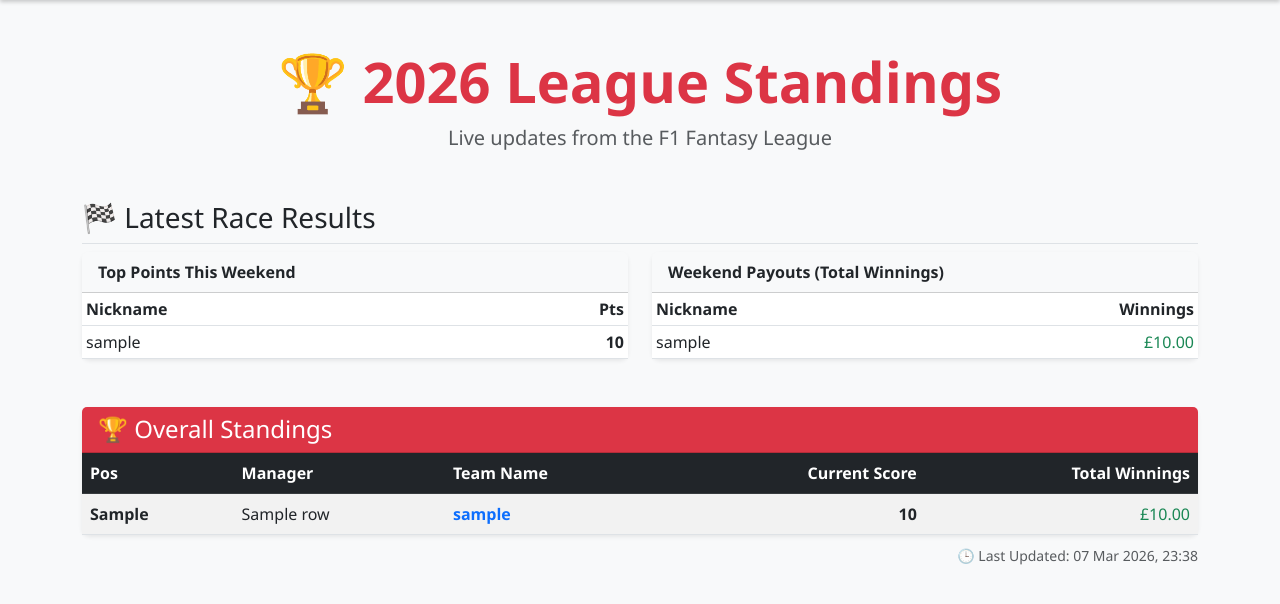
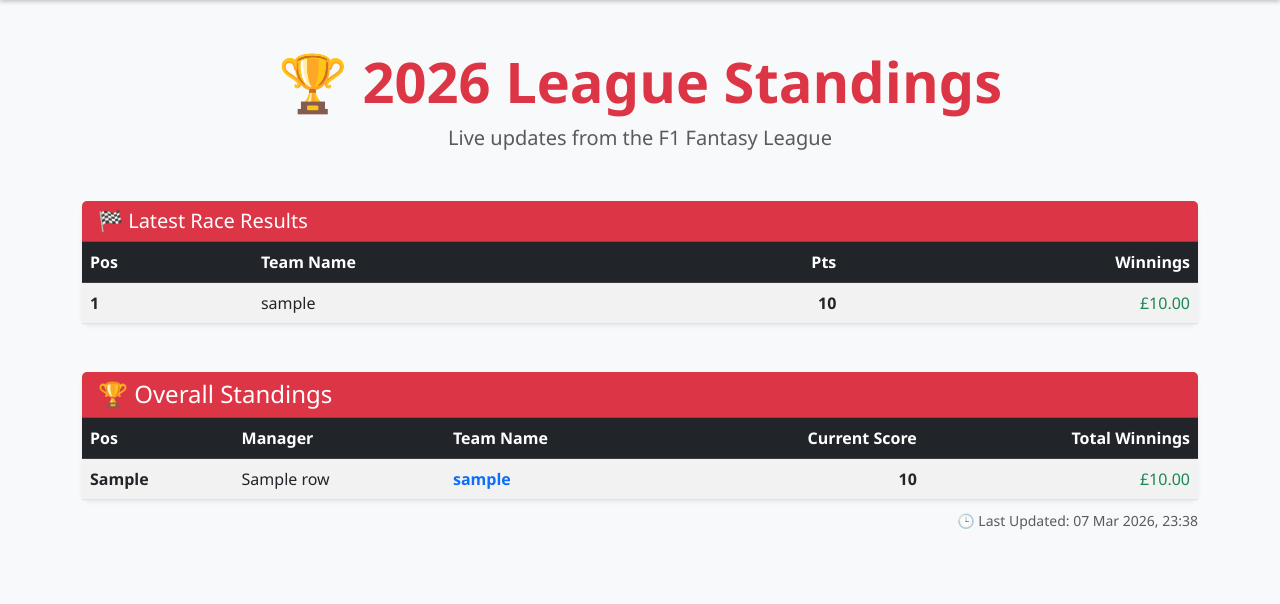
Before and after one commit to clarkey1993/f1-fantasy-2026, a Flask app: template templates/index.html in a window 1280 px wide. Shown: the part 56-660 px from the top of the page. Run offline with Flask 3, Linux system fonts and the light colour scheme; the template is opened without the code that fills it: most values are stand-ins (such as "Sample title", 1, 10 or a date in 2020).

Commit message:
leaderboard ui update

```diff
--- a/app.py
+++ b/app.py
@@ -372,11 +372,10 @@ def home():
 
     if df.empty:
         flash("Could not load league data.", "danger")
-        return render_template('index.html', title="Home", leaderboard=[], top_scorers=[], top_earners=[], notice=notice_msg)
+        return render_template('index.html', title="Home", leaderboard=[], race_results=[], notice=notice_msg)
 
     # 1. Latest Race Recap Data
-    top_scorers = df.sort_values(by='Last Race Pts', ascending=False).head(5)[['Nickname', 'Last Race Pts']].to_dict(orient='records')
-    top_earners = df[df['Total Winnings'] > 0].sort_values(by='Total Winnings', ascending=False).head(5)[['Nickname', 'Total Winnings']].to_dict(orient='records')
+    race_results = df.sort_values(by='Last Race Pts', ascending=False).to_dict(orient='records')
 
     # 2. Main Leaderboard Data
     df = df.sort_values(by=['Current Score', 'Total Winnings'], ascending=False)
@@ -389,7 +388,7 @@ def home():
         row_dict['DisplayPos'] = f"({prev}) {i + 1}"
         leaderboard_data.append(row_dict)
 
-    return render_template('index.html', title="Leaderboard", leaderboard=leaderboard_data, top_scorers=top_scorers, top_earners=top_earners, notice=notice_msg)
+    return render_template('index.html', title="Leaderboard", leaderboard=leaderboard_data, race_results=race_results, notice=notice_msg)
 
 @app.route('/login', methods=['GET', 'POST'])
 def login():
--- a/templates/index.html
+++ b/templates/index.html
@@ -16,42 +16,30 @@
     <!-- Latest Race Recap Section -->
     <div class="row mb-5">
         <div class="col-12">
-            <h3 class="border-bottom pb-2">🏁 Latest Race Results</h3>
-        </div>
-        <div class="col-md-6">
             <div class="card shadow-sm h-100">
-                <div class="card-header bg-body-tertiary fw-bold">Top Points This Weekend</div>
+                <div class="card-header bg-danger text-white">
+                    <h5 class="mb-0">🏁 Latest Race Results</h5>
+                </div>
                 <div class="card-body p-0">
-                    <table class="table table-sm mb-0">
-                        <thead><tr><th>Nickname</th><th class="text-end">Pts</th></tr></thead>
+                    <table class="table table-striped table-hover mb-0 align-middle">
+                        <thead class="table-dark">
+                            <tr>
+                                <th scope="col">Pos</th>
+                                <th scope="col">Team Name</th>
+                                <th scope="col" class="text-end">Pts</th>
+                                <th scope="col" class="text-end">Winnings</th>
+                            </tr>
+                        </thead>
                         <tbody>
-                            {% for row in top_scorers %}
+                            {% for row in race_results %}
                             <tr>
+                                <th scope="row">{{ loop.index }}</th>
                                 <td>{{ row['Nickname'] }}</td>
                                 <td class="text-end fw-bold">{{ row['Last Race Pts']|int }}</td>
-                            </tr>
-                            {% else %}
-                            <tr><td colspan="2" class="text-center text-muted">No data</td></tr>
-                            {% endfor %}
-                        </tbody>
-                    </table>
-                </div>
-            </div>
-        </div>
-        <div class="col-md-6">
-            <div class="card shadow-sm h-100">
-                <div class="card-header bg-body-tertiary fw-bold">Weekend Payouts (Total Winnings)</div>
-                <div class="card-body p-0">
-                    <table class="table table-sm mb-0">
-                        <thead><tr><th>Nickname</th><th class="text-end">Winnings</th></tr></thead>
-                        <tbody>
-                            {% for row in top_earners %}
-                            <tr>
-                                <td>{{ row['Nickname'] }}</td>
                                 <td class="text-end text-success">£{{ "%.2f"|format(row['Total Winnings']) }}</td>
                             </tr>
                             {% else %}
-                            <tr><td colspan="2" class="text-center text-muted">No payouts yet</td></tr>
+                            <tr><td colspan="4" class="text-center text-muted">No data available.</td></tr>
                             {% endfor %}
                         </tbody>
                     </table>
```
